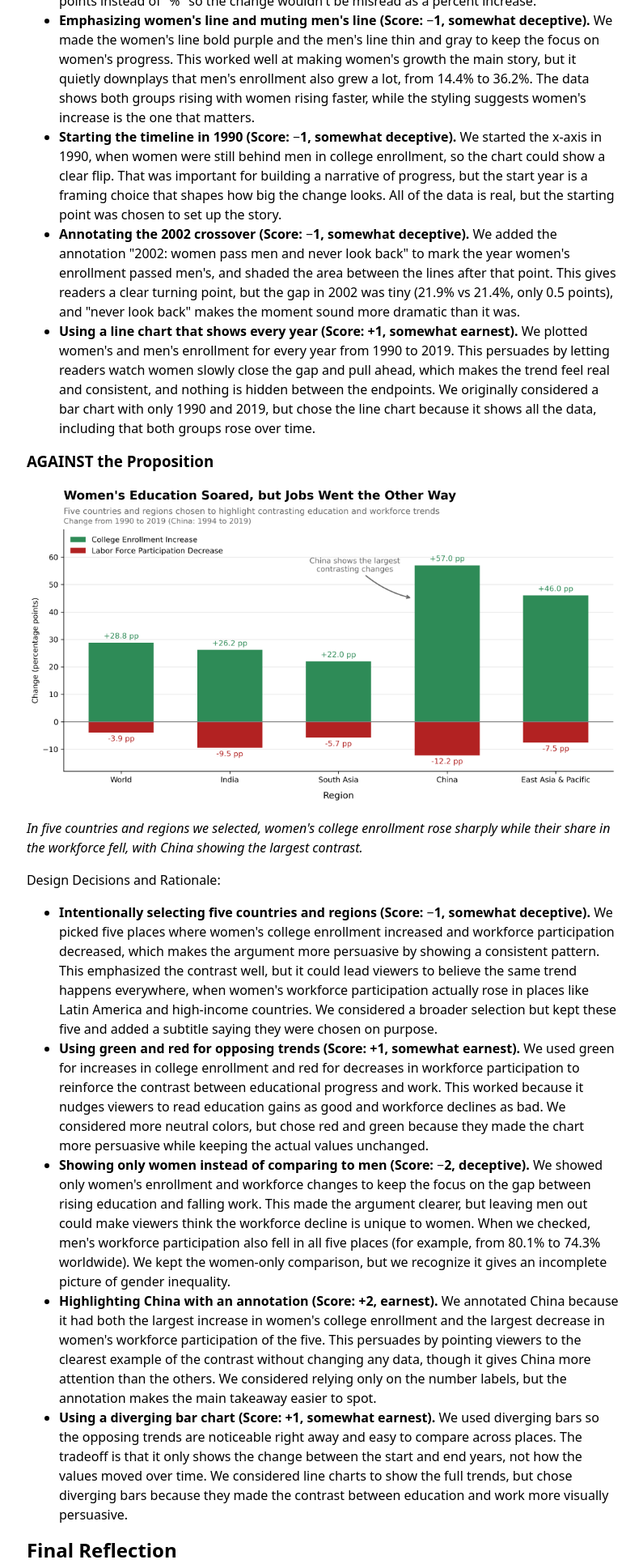
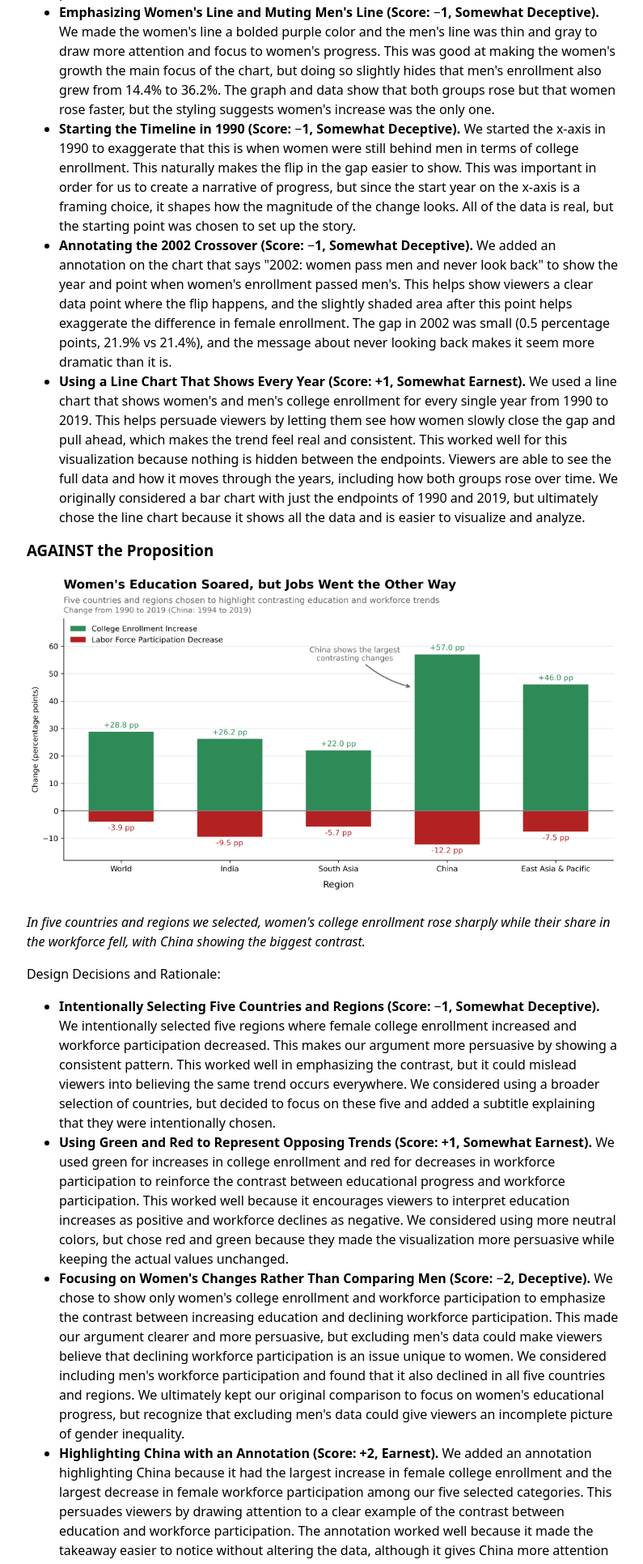
Before and after one commit to assachdev-jpg/portfolio, a plain HTML site: page project2/index.html in a window 1280 px wide. Shown: the part 1319-3251 px from the top of the page at 81% size, without its empty margins (241-1036 px from the left). Drawn offline with Linux system fonts and the light colour scheme.

Commit message:
update index

```diff
--- a/project2/index.html
+++ b/project2/index.html
@@ -1,22 +1,3 @@
-
-MacBook Pro, Connected
-
-
-
-
-
-
-
-
-
-
-
-
-
-
-
-
-Index · HTML
 <!DOCTYPE html>
 <html lang="en">
 <head>
@@ -41,28 +22,30 @@ Index · HTML
     <p><em>Worldwide, the college enrollment gap flipped from 1.6 percentage points in men's favor in 1990 to 5.4 points in women's favor in 2019.</em></p>
     <p>Design Decisions and Rationale:</p>
     <ul>
-        <li><strong>Computing and labeling the gender gap in percentage points (Score: +1, somewhat earnest).</strong> We calculated the gap by subtracting men's college enrollment rate from women's and labeled it at both ends of the chart: &minus;1.6 percentage points in 1990 and +5.4 in 2019. This makes the argument more persuasive because it gives readers one memorable number showing the gap flipping in women's favor, instead of making them compare two lines on their own. Both endpoints are shown honestly, and we labeled them in percentage points instead of "%" so the change wouldn't be misread as a percent increase.</li>
-        <li><strong>Emphasizing women's line and muting men's line (Score: &minus;1, somewhat deceptive).</strong> We made the women's line bold purple and the men's line thin and gray to keep the focus on women's progress. This worked well at making women's growth the main story, but it quietly downplays that men's enrollment also grew a lot, from 14.4% to 36.2%. The data shows both groups rising with women rising faster, while the styling suggests women's increase is the one that matters.</li>
-        <li><strong>Starting the timeline in 1990 (Score: &minus;1, somewhat deceptive).</strong> We started the x-axis in 1990, when women were still behind men in college enrollment, so the chart could show a clear flip. That was important for building a narrative of progress, but the start year is a framing choice that shapes how big the change looks. All of the data is real, but the starting point was chosen to set up the story.</li>
-        <li><strong>Annotating the 2002 crossover (Score: &minus;1, somewhat deceptive).</strong> We added the annotation "2002: women pass men and never look back" to mark the year women's enrollment passed men's, and shaded the area between the lines after that point. This gives readers a clear turning point, but the gap in 2002 was tiny (21.9% vs 21.4%, only 0.5 points), and "never look back" makes the moment sound more dramatic than it was.</li>
-        <li><strong>Using a line chart that shows every year (Score: +1, somewhat earnest).</strong> We plotted women's and men's enrollment for every year from 1990 to 2019. This persuades by letting readers watch women slowly close the gap and pull ahead, which makes the trend feel real and consistent, and nothing is hidden between the endpoints. We originally considered a bar chart with only 1990 and 2019, but chose the line chart because it shows all the data, including that both groups rose over time.</li>
+        <li><strong>Computing and Labeling the Gender Gap in Percentage Points (Score: +1, Somewhat Earnest).</strong> We made a measurable gap by subtracting men's college enrollment rate from women's and then labeled it at both ends of the chart. It was &minus;1.6 percentage points in 1990 and +5.4 percentage points in 2019. The argument is more persuasive because it gives people a memorable number that shows how the gap flips from men's to women's favor. If it were not for this, people would have to look at and analyze the two separate lines on their own. Both endpoints are shown honestly and they are labeled with the gap in percentage points instead of "%" so it wouldn't be misread, so this is effective.</li>
+        <li><strong>Emphasizing Women's Line and Muting Men's Line (Score: &minus;1, Somewhat Deceptive).</strong> We made the women's line a bolded purple color and the men's line was thin and gray to draw more attention and focus to women's progress. This was good at making the women's growth the main focus of the chart, but doing so slightly hides that men's enrollment also grew from 14.4% to 36.2%. The graph and data show that both groups rose but that women rose faster, but the styling suggests women's increase was the only one.</li>
+        <li><strong>Starting the Timeline in 1990 (Score: &minus;1, Somewhat Deceptive).</strong> We started the x-axis in 1990 to exaggerate that this is when women were still behind men in terms of college enrollment. This naturally makes the flip in the gap easier to show. This was important in order for us to create a narrative of progress, but since the start year on the x-axis is a framing choice, it shapes how the magnitude of the change looks. All of the data is real, but the starting point was chosen to set up the story.</li>
+        <li><strong>Annotating the 2002 Crossover (Score: &minus;1, Somewhat Deceptive).</strong> We added an annotation on the chart that says "2002: women pass men and never look back" to show the year and point when women's enrollment passed men's. This helps show viewers a clear data point where the flip happens, and the slightly shaded area after this point helps exaggerate the difference in female enrollment. The gap in 2002 was small (0.5 percentage points, 21.9% vs 21.4%), and the message about never looking back makes it seem more dramatic than it is.</li>
+        <li><strong>Using a Line Chart That Shows Every Year (Score: +1, Somewhat Earnest).</strong> We used a line chart that shows women's and men's college enrollment for every single year from 1990 to 2019. This helps persuade viewers by letting them see how women slowly close the gap and pull ahead, which makes the trend feel real and consistent. This worked well for this visualization because nothing is hidden between the endpoints. Viewers are able to see the full data and how it moves through the years, including how both groups rose over time. We originally considered a bar chart with just the endpoints of 1990 and 2019, but ultimately chose the line chart because it shows all the data and is easier to visualize and analyze.</li>
     </ul>
 
     <h3>AGAINST the Proposition</h3>
     <img src="images/against_education_vs_work.png" alt="Diverging bar chart comparing the rise in women's college enrollment with the drop in women's labor force participation in five selected countries and regions, with China annotated" width="100%">
-    <p><em>In five countries and regions we selected, women's college enrollment rose sharply while their share in the workforce fell, with China showing the largest contrast.</em></p>
+    <p><em>In five countries and regions we selected, women's college enrollment rose sharply while their share in the workforce fell, with China showing the biggest contrast.</em></p>
     <p>Design Decisions and Rationale:</p>
     <ul>
-        <li><strong>Intentionally selecting five countries and regions (Score: &minus;1, somewhat deceptive).</strong> We picked five places where women's college enrollment increased and workforce participation decreased, which makes the argument more persuasive by showing a consistent pattern. This emphasized the contrast well, but it could lead viewers to believe the same trend happens everywhere, when women's workforce participation actually rose in places like Latin America and high-income countries. We considered a broader selection but kept these five and added a subtitle saying they were chosen on purpose.</li>
-        <li><strong>Using green and red for opposing trends (Score: +1, somewhat earnest).</strong> We used green for increases in college enrollment and red for decreases in workforce participation to reinforce the contrast between educational progress and work. This worked because it nudges viewers to read education gains as good and workforce declines as bad. We considered more neutral colors, but chose red and green because they made the chart more persuasive while keeping the actual values unchanged.</li>
-        <li><strong>Showing only women instead of comparing to men (Score: &minus;2, deceptive).</strong> We showed only women's enrollment and workforce changes to keep the focus on the gap between rising education and falling work. This made the argument clearer, but leaving men out could make viewers think the workforce decline is unique to women. When we checked, men's workforce participation also fell in all five places (for example, from 80.1% to 74.3% worldwide). We kept the women-only comparison, but we recognize it gives an incomplete picture of gender inequality.</li>
-        <li><strong>Highlighting China with an annotation (Score: +2, earnest).</strong> We annotated China because it had both the largest increase in women's college enrollment and the largest decrease in women's workforce participation of the five. This persuades by pointing viewers to the clearest example of the contrast without changing any data, though it gives China more attention than the others. We considered relying only on the number labels, but the annotation makes the main takeaway easier to spot.</li>
-        <li><strong>Using a diverging bar chart (Score: +1, somewhat earnest).</strong> We used diverging bars so the opposing trends are noticeable right away and easy to compare across places. The tradeoff is that it only shows the change between the start and end years, not how the values moved over time. We considered line charts to show the full trends, but chose diverging bars because they made the contrast between education and work more visually persuasive.</li>
+        <li><strong>Intentionally Selecting Five Countries and Regions (Score: &minus;1, Somewhat Deceptive).</strong> We intentionally selected five regions where female college enrollment increased and workforce participation decreased. This makes our argument more persuasive by showing a consistent pattern. This worked well in emphasizing the contrast, but it could mislead viewers into believing the same trend occurs everywhere. We considered using a broader selection of countries, but decided to focus on these five and added a subtitle explaining that they were intentionally chosen.</li>
+        <li><strong>Using Green and Red to Represent Opposing Trends (Score: +1, Somewhat Earnest).</strong> We used green for increases in college enrollment and red for decreases in workforce participation to reinforce the contrast between educational progress and workforce participation. This worked well because it encourages viewers to interpret education increases as positive and workforce declines as negative. We considered using more neutral colors, but chose red and green because they made the visualization more persuasive while keeping the actual values unchanged.</li>
+        <li><strong>Focusing on Women's Changes Rather Than Comparing Men (Score: &minus;2, Deceptive).</strong> We chose to show only women's college enrollment and workforce participation to emphasize the contrast between increasing education and declining workforce participation. This made our argument clearer and more persuasive, but excluding men's data could make viewers believe that declining workforce participation is an issue unique to women. We considered including men's workforce participation and found that it also declined in all five countries and regions. We ultimately kept our original comparison to focus on women's educational progress, but recognize that excluding men's data could give viewers an incomplete picture of gender inequality.</li>
+        <li><strong>Highlighting China with an Annotation (Score: +2, Earnest).</strong> We added an annotation highlighting China because it had the largest increase in female college enrollment and the largest decrease in female workforce participation among our five selected categories. This persuades viewers by drawing attention to a clear example of the contrast between education and workforce participation. The annotation worked well because it made the takeaway easier to notice without altering the data, although it gives China more attention than the other categories. We considered relying only on the numerical labels but added the annotation to help viewers quickly identify an important observation.</li>
+        <li><strong>Using a Diverging Bar Chart (Score: +1, Somewhat Earnest).</strong> We used a diverging bar chart to make the opposing trends immediately noticeable. This worked well because viewers can easily compare the overall changes across countries and regions, but it only shows the difference between the starting and ending years rather than how the values changed over time. We considered using line graphs to show the trends throughout the years, but chose diverging bars because they made the contrast between education and workforce participation more visually persuasive.</li>
     </ul>
 
     <h2>Final Reflection</h2>
-    <p>What surprised us most was that we never had to change a single number to make either chart persuasive. In the college chart, small choices like starting in 1990, making women's line bold purple, and calling 2002 the year women "never look back" did almost all of the work. In the workforce chart, the diverging bars, the green and red colors, and the China annotation turned the same World Bank data into the opposite argument. The hardest part was the "against" side, because the first version we made at the checkpoint mostly relied on a truncated y-axis, and once we looked at it critically, the trick felt too easy to spot. Switching to the change in two different measures side by side was more persuasive and much harder to see through.</p>
-    <p>Working on the "against" chart is also where the ethics started to feel real. To build a consistent pattern, we had to leave out places where women's workforce participation actually rose, like Saudi Arabia, Iran, and Latin America, and the chart still looked completely honest because every number on it was real. We also found that men's workforce participation fell in all five places we chose, and that part of the drop for women comes from young women staying in school longer. Neither of those facts appears on the chart, and either one would weaken its argument. That made us realize cherry-picking doesn't feel like lying while you're doing it, which is exactly what makes it risky.</p>
-    <p>We now think of ethical visualization as emphasizing a pattern on purpose while still being honest about how you got there. Persuasion feels acceptable to us when the data is accurate, the selection is disclosed, and a careful reader could still find the full story, like how our college chart still shows men's enrollment rising even though it isn't emphasized. We would draw the line at changing data, hiding context that would reverse the conclusion, or presenting a hand-picked trend as if it were universal. That is why we disclosed the five selected places in the subtitle of the workforce chart, and why we think the women-only comparison is the most deceptive choice in our project.</p>
+    <p>What surprised us the most was that we never had to change a single number in either chart. In the college chart, doing small things to the design, like starting in 1990 or making the women's line purple and bold, was enough to back up our claim. In the workforce chart, using a diverging bar chart, contrasting colors, and an annotation on China helped us emphasize the difference between women's educational progress and their workforce participation. We were honestly surprised by how persuasive, and how misleading, a chart can be when all the data in it is real.</p>
+    <p>The hardest part was the "against" side. Our first version at the checkpoint was a line chart that mostly relied on a cut-off y-axis, and after looking at it again it felt too obvious, so we switched to the bar chart. To make that one work, we had to leave out places where women's workforce participation actually went up, like Saudi Arabia, Iran, and Latin America, and the chart still looked completely honest because every number was real. We also found out men's workforce participation dropped in all five places we picked, and that some of the drop for women is just young women staying in school longer. Neither of those is on the chart. Picking data like that didn't feel like lying while we were doing it, which is kind of what made it uncomfortable.</p>
+    <p>We think persuasion is acceptable when we intentionally emphasize certain patterns to make an argument, as long as we stay transparent about how we select, filter, and present our data, and someone looking carefully could still find the full story. For example, our college chart still shows men's enrollment rising even though it isn't emphasized. We would draw the line at manipulating data, hiding important context, or presenting selected trends as universal findings, since those choices mislead viewers instead of just persuading them. That's why we put a note in the subtitle of the workforce chart saying the five places were picked on purpose.</p>
 </body>
 </html>
+
+Claude finished the response
```
